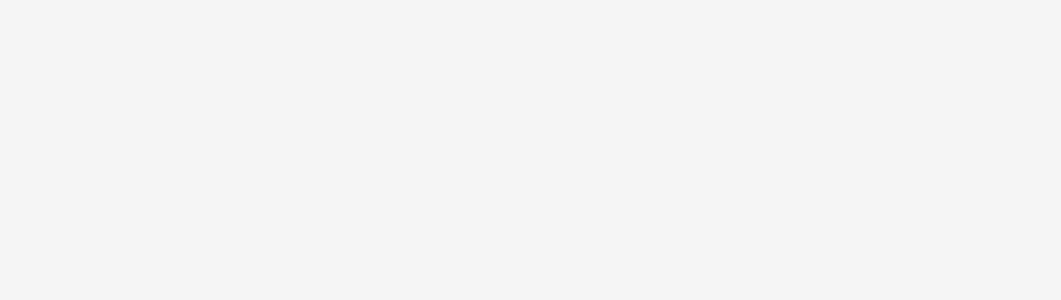
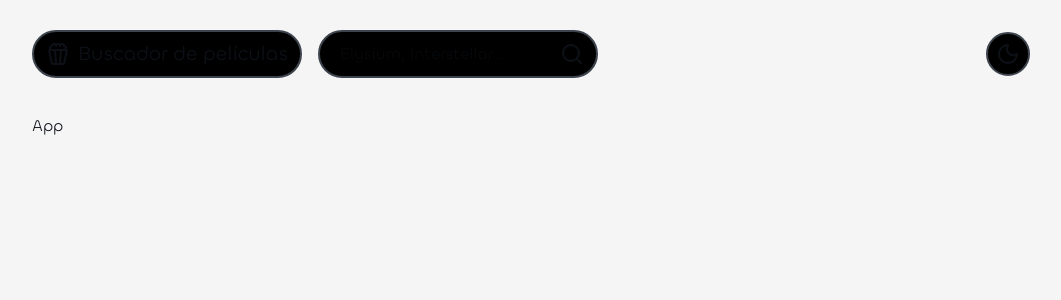
Before and after one commit to Juankyyy/react-prueba-tecnica-movie-search, a React (Vite) app: page / in a window 1280 px wide. Shown: the top 300 px of the page, without its empty margins (108-1169 px from the left). Built offline with nearby package versions, Linux system fonts and the light colour scheme.

Commit message:
feat: navbar components

```diff
--- a/src/App.jsx
+++ b/src/App.jsx
@@ -1,8 +1,12 @@
+import { Navbar } from "./components/Navbar/Navbar.jsx";
+
 export const App = () => {
   // 🧠 Logic
 
   return (
     <>
+      <Navbar />
+      <h1>App</h1>
     </>
   );
 };
--- /dev/null
+++ b/src/components/Navbar/Logo.jsx
@@ -0,0 +1,12 @@
+import { Popcorn } from "lucide-react";
+
+export const Logo = () => {
+  // 🧠 Logic
+
+  return (
+    <div className="flex h-navbar-items items-center gap-2 bg-black border-border border-2 p-2 px-3 rounded-full">
+      <Popcorn />
+      <h1 className="text-xl">Buscador de películas</h1>
+    </div>
+  );
+};
--- /dev/null
+++ b/src/components/Navbar/Navbar.jsx
@@ -0,0 +1,19 @@
+import { Logo } from "./Logo";
+import { Search } from "./Search";
+import { Theme } from "./Theme";
+
+export const Navbar = () => {
+  // 🧠 Logic
+
+  return (
+    <nav className="flex items-center justify-between mb-9">
+      <div className="flex items-center gap-4">
+        <Logo />
+
+        <Search />
+      </div>
+
+      <Theme />
+    </nav>
+  );
+};
--- /dev/null
+++ b/src/components/Navbar/Search.jsx
@@ -0,0 +1,12 @@
+import { SearchIcon } from "lucide-react";
+
+export const Search = () => {
+  // 🧠 Logic
+
+  return (
+    <div className="flex items-center gap-2 h-navbar-items bg-black border-border border-2 p-2 px-3 rounded-full">
+      <input className="focus:outline-0 px-2" type="text" placeholder="Elysium, Interstellar..." />
+      <button><SearchIcon className="cursor-pointer" /></button>
+    </div>
+  );
+};
--- /dev/null
+++ b/src/components/Navbar/Theme.jsx
@@ -0,0 +1,14 @@
+import { Moon } from "lucide-react";
+import { Sun } from "lucide-react";
+
+export const Theme = () => {
+  const theme = localStorage.getItem("theme");
+
+  return (
+    <div className="flex items-center justify-center h-navbar-items w-navbar-items">
+      <button className="bg-black border-border border-2 p-2 rounded-full cursor-pointer">
+        {theme === "dark" ? <Sun /> : <Moon />}
+      </button>
+    </div>
+  );
+};
--- a/src/index.css
+++ b/src/index.css
@@ -30,6 +30,8 @@
   --color-text: var(--text-color-primary);
 
   --color-border: #3d444d;
+
+  --spacing-navbar-items: 48px;
 }
 
 /* Dark mode */
```
